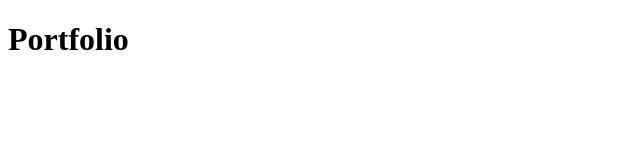
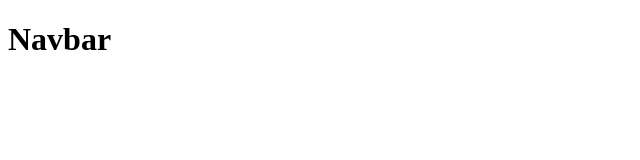
Before and after one commit to HamzaaMB/portfolio, a React (Create React App) app in the folder client/: page / in a window 1280 px wide. Shown: the top 160 px of the page, without its empty margins (0-640 px from the left). Built offline with nearby package versions, Linux system fonts and the light colour scheme.

Commit message:
Navbar component added and it renders

```diff
--- a/client/src/App.js
+++ b/client/src/App.js
@@ -1,5 +1,14 @@
-function App() {
-  return <h1>Portfolio</h1>
+import React from 'react'
+import Navbar from './components/Navbar'
+
+
+
+const App = () => {
+
+  return (
+    <Navbar />
+  )
 }
 
+
 export default App
--- /dev/null
+++ b/client/src/components/Navbar.js
@@ -0,0 +1,9 @@
+import React from 'react'
+
+const Navbar = () => {
+
+  return <h1>Navbar</h1>
+
+}
+
+export default Navbar
```
Also changed, not shown: 1 other file (tests, documents, lock files or other folders).
